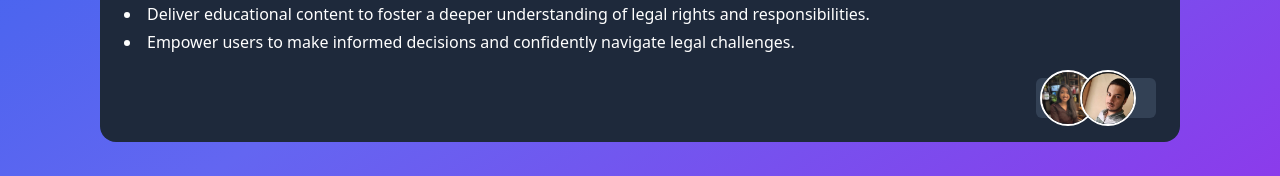
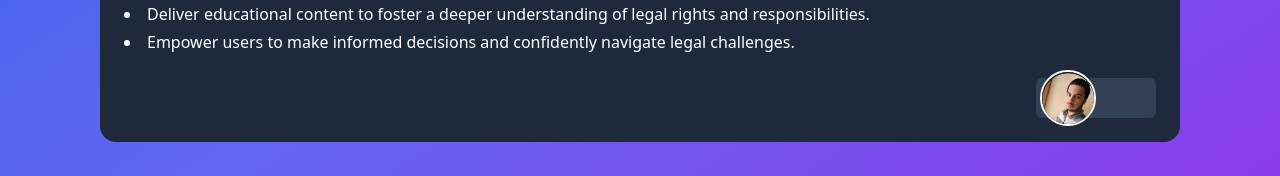
Before and after one commit to iMax-AI/NoticeTEST, a Next.js app: page /aboutUs in a window 1280 px wide. Shown: the part 584-760 px from the top of the page. Built offline with nearby package versions, Linux system fonts and the light colour scheme; no server answers.

Commit message:
first commit

```diff
--- a/src/app/aboutUs/page.tsx
+++ b/src/app/aboutUs/page.tsx
@@ -13,13 +13,13 @@ const people = [
   //   image: "/naveen.jpg",
   //   linkedin: "https://www.linkedin.com/in/naveen-sharma-871b7a257",
   // },
-  {
-    id: 2,
-    name: "Megha Mandal",
-    designation: "AI Engineer | Full Stack Developer",
-    image: "/megha.jpg",
-    linkedin: "https://www.linkedin.com/in/megha-mandal-78556a286",
-  },
+  // {
+  //   id: 2,
+  //   name: "Megha Mandal",
+  //   designation: "AI Engineer | Full Stack Developer",
+  //   image: "/megha.jpg",
+  //   linkedin: "https://www.linkedin.com/in/megha-mandal-78556a286",
+  // },
   {
     id: 3,
     name: "Ekansh Juneja",
```
